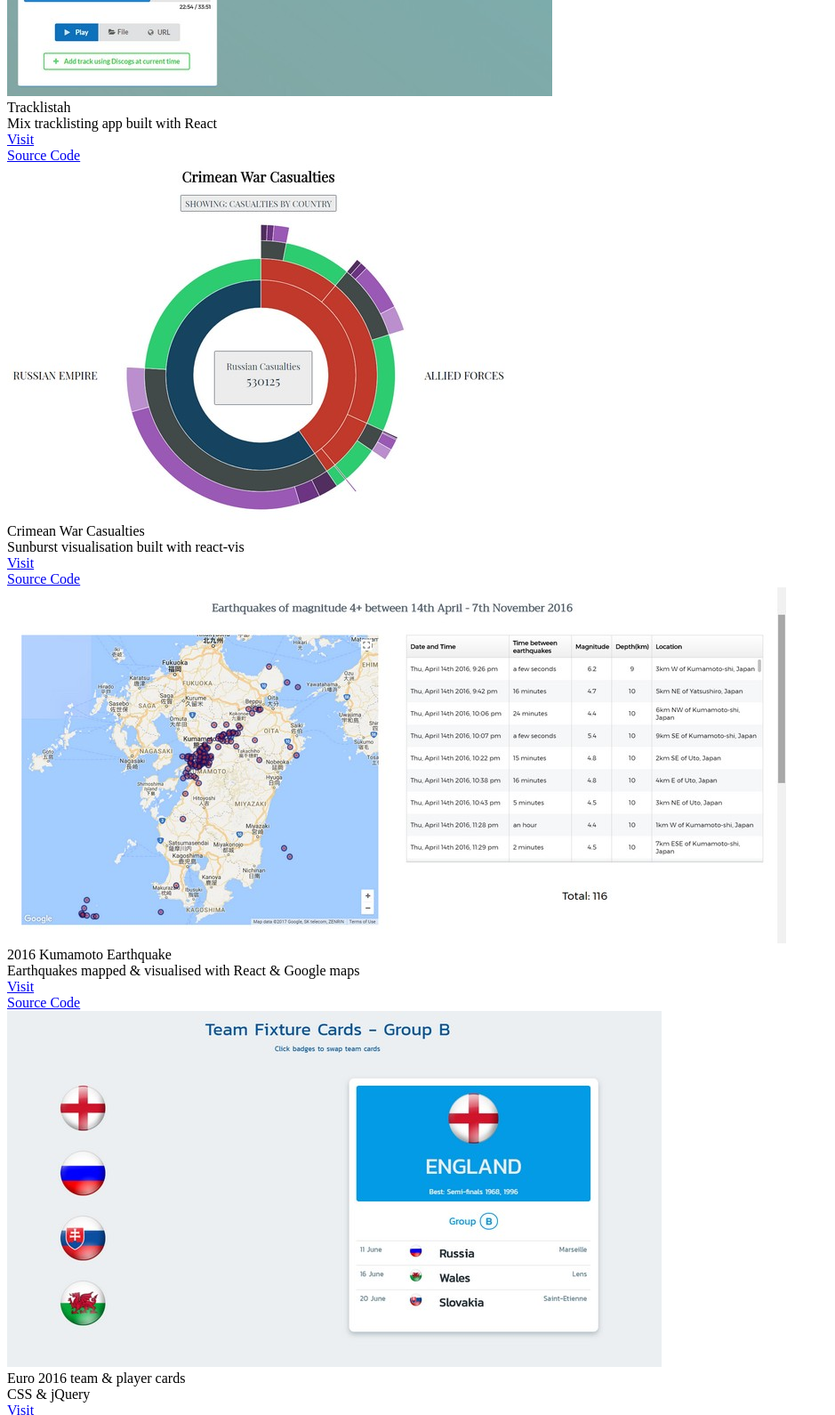
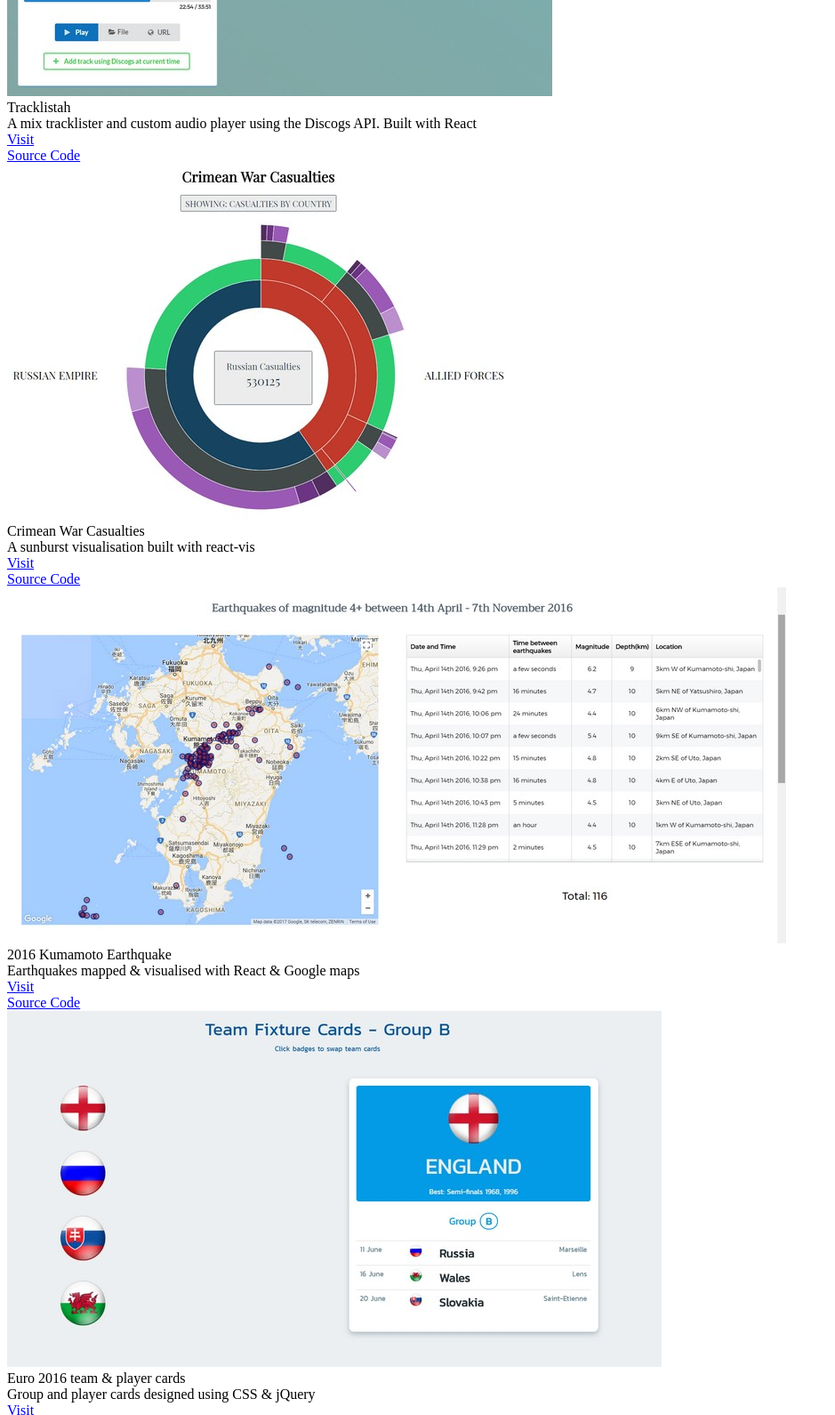
Before and after one commit to d33con/portfolio-gatsby, a Gatsby site: page /projects in a window 1280 px wide. Shown: the part 300-1890 px from the top of the page at 89% size, without its empty margins (0-939 px from the left). Built offline with nearby package versions, Linux system fonts and the light colour scheme; Gatsby itself is replaced by a stand-in of ours.

Commit message:
project descriptions

```diff
--- a/src/pages/projects.js
+++ b/src/pages/projects.js
@@ -16,14 +16,14 @@ const ProjectsPage = () => (
     <Card
       image={tracklistah}
       title="Tracklistah"
-      description="Mix tracklisting app built with React"
+      description="A mix tracklister and custom audio player using the Discogs API. Built with React"
       webLink="https://d33con.github.io/tracklistr"
       githubLink="https://github.com/d33con/tracklistr"
     />
     <Card
       image={crimean}
       title="Crimean War Casualties"
-      description="Sunburst visualisation built with react-vis"
+      description="A sunburst visualisation built with react-vis"
       webLink="https://d33con.github.io/crimean-war-casualties/"
       githubLink="https://github.com/d33con/crimean-war-casualties"
     />
@@ -37,28 +37,28 @@ const ProjectsPage = () => (
     <Card
       image={euros}
       title="Euro 2016 team & player cards"
-      description="CSS & jQuery"
+      description="Group and player cards designed using CSS & jQuery"
       webLink="https://codepen.io/d33con/full/xOwQmN/"
       githubLink="https://github.com/d33con/euro-2016-team-player-cards"
     />
     <Card
       image={blv}
       title="Buscate La Vida"
-      description="UK placement company site built with Bootstrap"
+      description="Bootstrap site built for a UK student placement company"
       webLink="https://www.buscatelavida.co.uk"
       githubLink=""
     />
     <Card
       image={d3}
       title="D3 Visualisations"
-      description="Collection of data visualisations built with D3.js"
+      description="A collection of data visualisations built with D3.js"
       webLink="https://codepen.io/collection/nWxkKw/"
       githubLink=""
     />
     <Card
       image={pomodoro}
       title="Pomodoro Timer"
-      description="Built with React"
+      description="A work / break timer built with React"
       webLink="https://d33con.github.io/react-pomodoro-timer/"
       githubLink="https://github.com/d33con/react-pomodoro-timer"
     />
```
